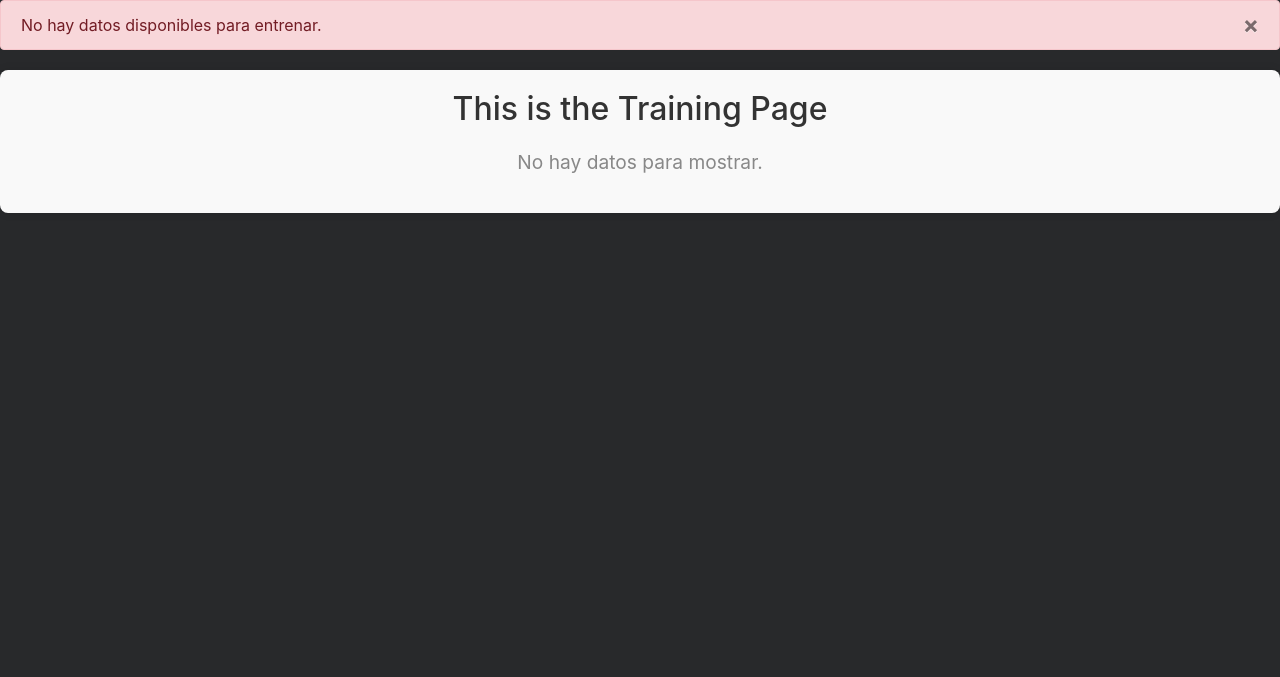
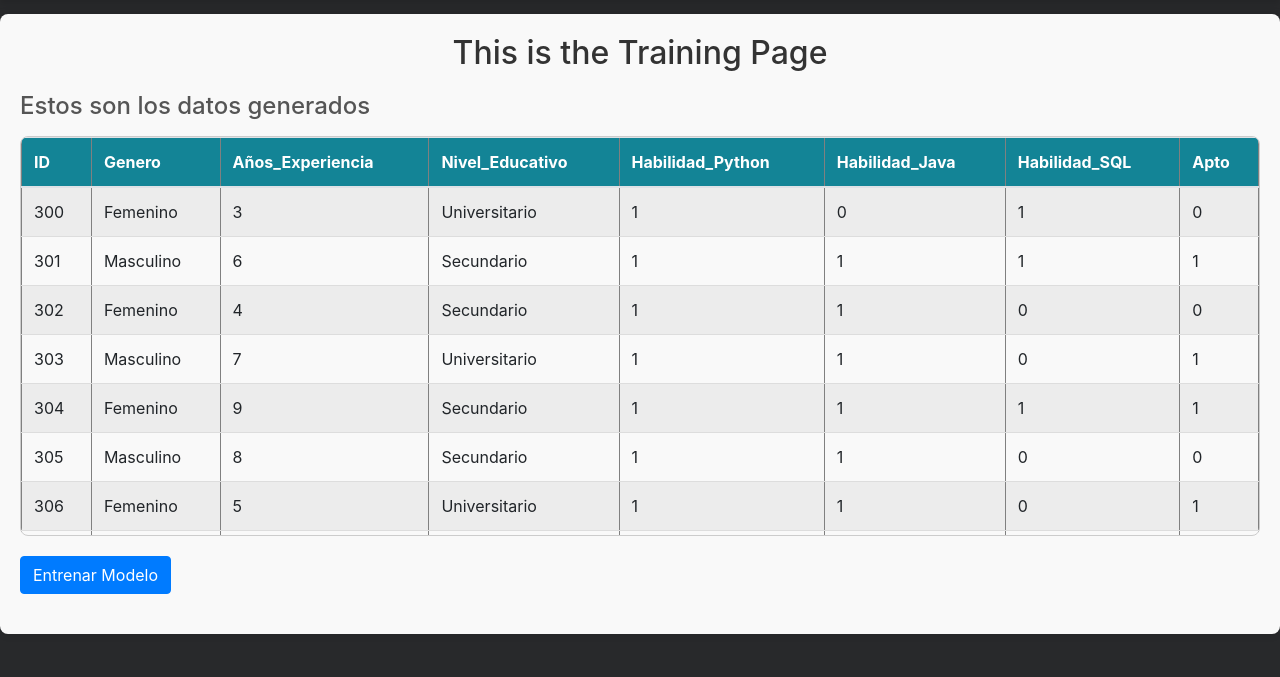
Before and after one commit to Naim020702/tp-inicial-flask, a Flask app: page /training in a window 1280 px wide. Shown: the part 56-733 px from the top of the page. Run offline with Flask 3, Linux system fonts and the light colour scheme; some libraries are stand-ins or nearby versions.

Commit message:
tabla desplegable

```diff
--- /dev/null
+++ b/uploads/datos.csv
@@ -0,0 +1,52 @@
+ID,Genero,Años_Experiencia,Nivel_Educativo,Habilidad_Python,Habilidad_Java,Habilidad_SQL,Apto
+300,Femenino,3,Universitario,1,0,1,0
+301,Masculino,6,Secundario,1,1,1,1
+302,Femenino,4,Secundario,1,1,0,0
+303,Masculino,7,Universitario,1,1,0,1
+304,Femenino,9,Secundario,1,1,1,1
+305,Masculino,8,Secundario,1,1,0,0
+306,Femenino,5,Universitario,1,1,0,1
+307,Masculino,10,Secundario,1,0,0,0
+308,Femenino,7,Universitario,1,1,0,1
+309,Masculino,6,Universitario,1,1,0,1
+310,Femenino,9,Secundario,1,1,1,0
+311,Masculino,4,Universitario,1,1,1,0
+312,Femenino,5,Secundario,1,0,1,1
+313,Masculino,7,Universitario,1,1,0,1
+314,Femenino,8,Secundario,1,0,1,0
+315,Masculino,9,Secundario,1,1,1,1
+316,Femenino,6,Secundario,1,1,0,0
+317,Masculino,5,Universitario,1,1,0,0
+318,Femenino,7,Secundario,1,0,1,0
+319,Masculino,4,Universitario,1,1,1,1
+320,Femenino,9,Universitario,1,1,0,1
+321,Masculino,6,Secundario,1,1,1,0
+322,Femenino,7,Universitario,1,1,1,1
+323,Masculino,5,Secundario,1,1,0,0
+324,Femenino,4,Secundario,1,0,1,1
+325,Masculino,7,Secundario,1,1,1,0
+326,Femenino,6,Universitario,1,1,1,1
+327,Masculino,10,Secundario,1,1,0,1
+328,Femenino,8,Secundario,1,1,0,0
+329,Masculino,7,Universitario,1,1,0,1
+330,Femenino,5,Secundario,1,1,1,1
+331,Masculino,6,Secundario,1,0,0,0
+332,Femenino,4,Universitario,1,1,1,0
+333,Masculino,8,Secundario,1,0,1,0
+334,Femenino,7,Universitario,1,0,0,0
+335,Masculino,5,Secundario,1,1,0,1
+336,Femenino,3,Universitario,1,0,0,0
+337,Masculino,7,Secundario,1,1,1,1
+338,Femenino,6,Universitario,1,1,1,0
+339,Masculino,4,Universitario,1,1,1,0
+340,Femenino,5,Secundario,1,0,1,0
+341,Masculino,6,Secundario,1,1,0,1
+342,Femenino,9,Secundario,1,1,0,0
+343,Masculino,7,Universitario,1,1,0,1
+344,Femenino,4,Secundario,1,0,1,1
+345,Masculino,8,Universitario,1,1,1,0
+346,Femenino,7,Secundario,1,1,1,1
+347,Masculino,6,Secundario,1,0,1,0
+348,Femenino,5,Universitario,1,1,0,0
+349,Masculino,7,Secundario,1,0,1,1
+350,Femenino,3,Universitario,1,1,0,1
--- a/website/static/styles.css
+++ b/website/static/styles.css
@@ -7,8 +7,27 @@
     height: 100vh;  /* Asegurarse de que el fondo cubra toda la altura de la ventana */
 }
 
+html, body {
+    height: auto;
+    min-height: 100vh; /* Asegura que al menos cubra la pantalla */
+    overflow-x: hidden; /* Evita scroll horizontal innecesario */
+    margin: 0;
+    padding: 0;
+}
+
+/* Contenedor general - Ajusta el margen superior para bajar todos los contenedores */
+.container, .content-container, .training-container, .home-container {
+    margin-top: 80px; /* Aumenta el margen superior para bajar los contenedores */
+}
+
 .navbar {
-    margin-bottom: 0;
+    position: fixed;
+    top: 0;
+    left: 0;
+    width: 100%;
+    z-index: 1000; /* Asegura que la navbar esté por encima de otros elementos */
+    background-color: #343a40; /* Asegura que tenga color de fondo */
+    box-shadow: 0px 4px 6px rgba(0, 0, 0, 0.1); /* Agrega sombra para mejor visibilidad */
     display: flex;
     justify-content: center;
 }
@@ -62,6 +81,7 @@
     max-width: 960px;
     margin: 20px auto;
     padding: 20px;
+    margin-top: 80px;
     background: #333;
     color: #fff;
     border-radius: 10px;
@@ -153,7 +173,6 @@
     color: #bbb;
 }
 
-/* Botón con color atractivo */
 button {
     background-color: #17a2b8;
     color: white;
@@ -283,3 +302,31 @@
     color: white;
     font-size: 2rem;
 }
+
+
+/* ---------------------------------------------------------------------------- */
+
+.table-scroll {
+    max-height: 400px; /* Ajusta según la altura deseada para mostrar aprox 15 filas */
+    overflow-y: auto;
+    border: 1px solid #ccc; /* Opcional: borde para delimitar la tabla */
+    border-radius: 8px; /* Opcional: bordes redondeados */
+}
+
+.table-scroll table {
+    width: 100%;
+    border-collapse: collapse;
+}
+
+.table-scroll th, .table-scroll td {
+    padding: 8px;
+    text-align: left;
+    border-bottom: 1px solid #ddd; /* Línea separadora entre filas */
+}
+
+.table-scroll th {
+    background-color: #138496;
+    color: white;
+    position: sticky;
+    top: 0;
+}
--- a/website/templates/base.html
+++ b/website/templates/base.html
@@ -20,7 +20,7 @@
 </head>
 <body>
   <!-- Barra de navegación -->
-  <nav class="navbar navbar-expand-lg navbar-dark bg-dark">
+  <nav class="navbar navbar-expand-lg navbar-dark bg-dark fixed-top">
     <button class="navbar-toggler" type="button" data-toggle="collapse" data-target="#navbar">
         <span class="navbar-toggler-icon"></span>
     </button>
--- a/website/templates/training.html
+++ b/website/templates/training.html
@@ -9,13 +9,15 @@
         {% if table %}
             <h2 class="sub-title">Estos son los datos generados</h2>
 
+            <div class="table-container">
+                <div class="table-responsive table-scroll">
+                    {{ table|safe }}
+                </div>
+            </div>
+
             <form method="POST" action="/training/train-model">
                 <button type="submit" class="btn btn-primary train-btn">Entrenar Modelo</button>
             </form>
-
-            <div class="table-responsive table-container">
-                {{ table|safe }}
-            </div>
 
         {% else %}
             <p class="no-data-message">No hay datos para mostrar.</p>
```
Lines whose indentation alone changed are shown as unchanged.
